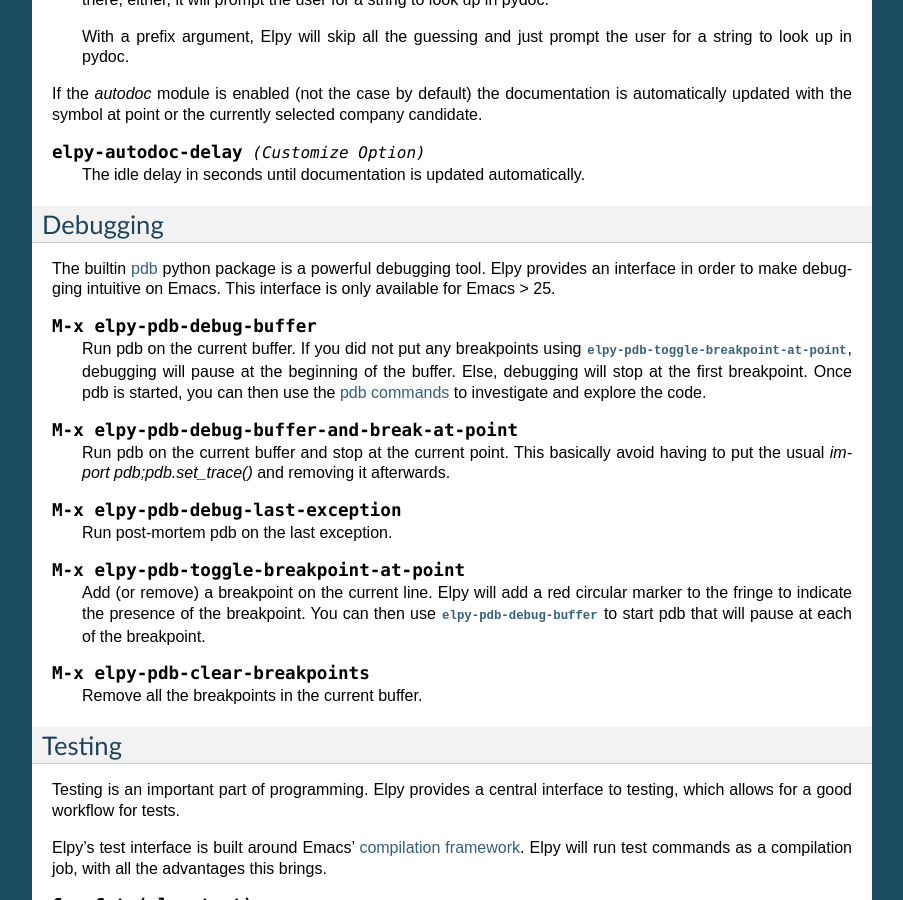
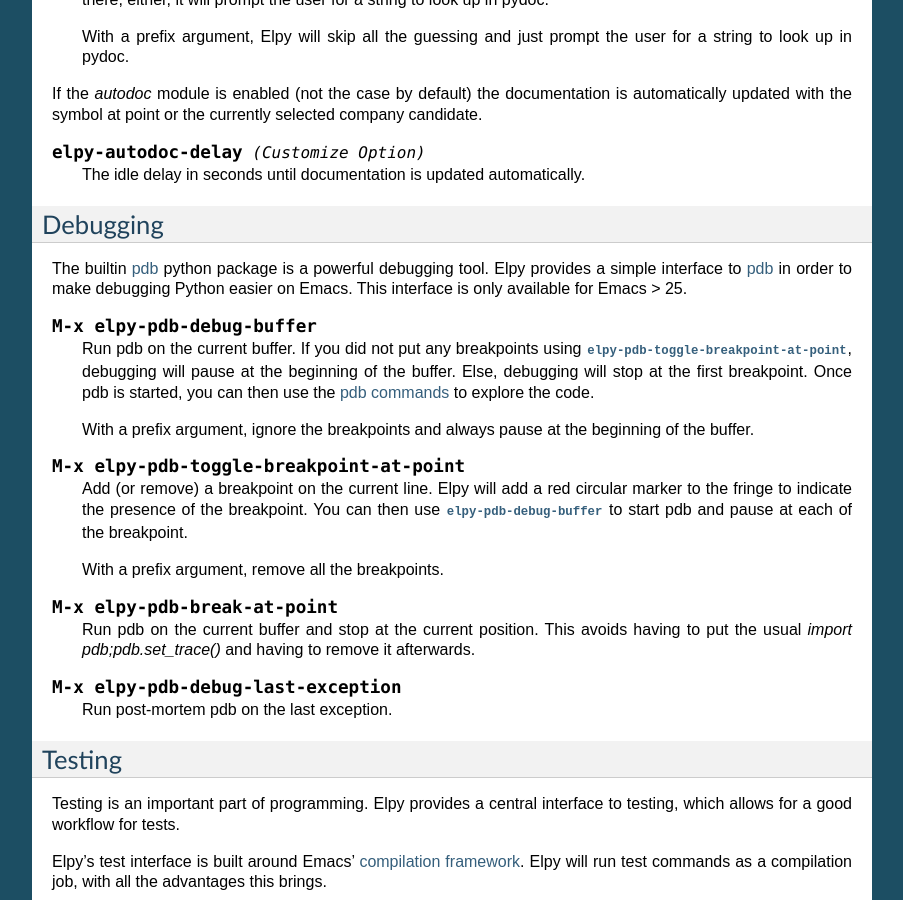
Before and after one commit to jorgenschaefer/elpy, a Sphinx documentation site: the page built from docs/ide.rst, in a window 1280 px wide and 900 px high, scrolled down 7225 px. Shown: the whole window, without its empty margins (198-1101 px from the left). Built offline with Sphinx 7.4.7, drawn with Linux system fonts in a browser that asks for light colours.

Commit message:
Add menubar for debugging and enhance documentation

```diff
--- a/docs/ide.rst
+++ b/docs/ide.rst
@@ -556,9 +556,9 @@
 Debugging
 =========
 
-The builtin `pdb`_ python package is a powerful debugging tool.
-Elpy provides an interface in order to make debugging intuitive on Emacs.
-This interface is only available for Emacs > 25.
+The builtin `pdb`_ python package is a powerful debugging tool. Elpy
+provides a simple interface to `pdb`_ in order to make debugging Python
+easier on Emacs. This interface is only available for Emacs > 25.
 
 .. _pdb: https://docs.python.org/3/library/pdb.html
 
@@ -569,21 +569,12 @@
    using :command:`elpy-pdb-toggle-breakpoint-at-point`, debugging
    will pause at the beginning of the buffer. Else, debugging will
    stop at the first breakpoint. Once pdb is started, you can then use the
-   `pdb commands`_ to investigate and explore the code.
+   `pdb commands`_ to explore the code.
+
+   With a prefix argument, ignore the breakpoints and always pause at
+   the beginning of the buffer.
 
 .. _pdb commands: https://docs.python.org/3/library/pdb.html#debugger-commands
-
-.. command:: elpy-pdb-debug-buffer-and-break-at-point
-   :kbd:
-
-   Run pdb on the current buffer and stop at the current point. This
-   basically avoid having to put the usual `import
-   pdb;pdb.set_trace()` and removing it afterwards.
-
-.. command:: elpy-pdb-debug-last-exception
-   :kbd:
-
-   Run post-mortem pdb on the last exception.
 
 .. command:: elpy-pdb-toggle-breakpoint-at-point
    :kbd:
@@ -591,13 +582,21 @@
    Add (or remove) a breakpoint on the current line. Elpy will add a
    red circular marker to the fringe to indicate the presence of the
    breakpoint. You can then use :command:`elpy-pdb-debug-buffer` to
-   start pdb that will pause at each of the breakpoint.
+   start pdb and pause at each of the breakpoint.
 
-.. command:: elpy-pdb-clear-breakpoints
+   With a prefix argument, remove all the breakpoints.
+
+.. command:: elpy-pdb-break-at-point
    :kbd:
 
-   Remove all the breakpoints in the current buffer.
+   Run pdb on the current buffer and stop at the current position.
+   This avoids having to put the usual `import pdb;pdb.set_trace()`
+   and having to remove it afterwards.
 
+.. command:: elpy-pdb-debug-last-exception
+   :kbd:
+
+   Run post-mortem pdb on the last exception.
 
 
 Testing
```
Also changed, not shown: 2 other files.
